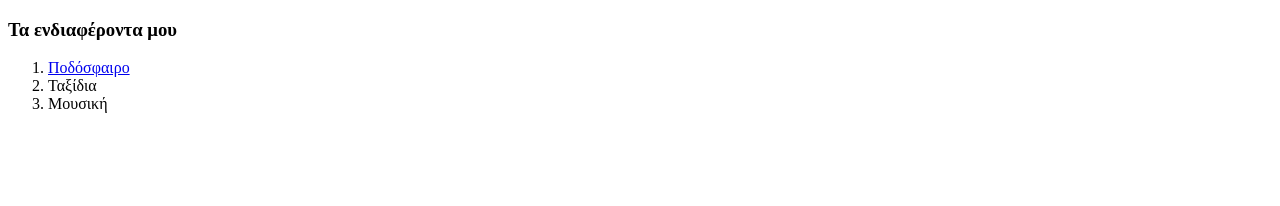
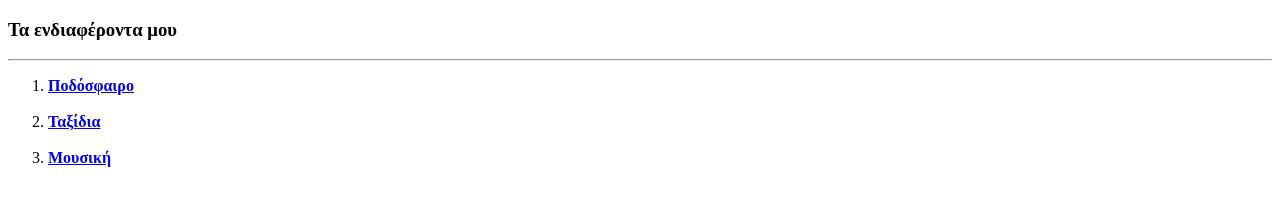
Before and after one commit to ChrisRag/CV, a plain HTML site: page Hobbies.html in a window 1280 px wide. Drawn offline with Linux system fonts and the light colour scheme.

Commit message:
Update Hobbies.html

```diff
--- a/Hobbies.html
+++ b/Hobbies.html
@@ -6,11 +6,15 @@
   </head>
   <body>
     <h3>Τα ενδιαφέροντα μου</h3>
+    <hr>
     <ol type>
-      <li><a href="https://www.youtube.com/watch?v=jUiDuOnOf8c">Ποδόσφαιρο</a>
-      <li>Ταξίδια</li>
-      <li>Μουσική</li>
+      <li><a href="https://www.youtube.com/watch?v=jUiDuOnOf8c"><strong>Ποδόσφαιρο</strong></a>
+        <br>
+        <br>
+      <li><a href="https://www.youtube.com/watch?v=2X61DHwtVe4"><strong>Ταξίδια</strong></a>
+        <br>
+        <br>
+      <li><a href="https://www.youtube.com/watch?v=xmgqNr6DYY0"><strong>Μουσική</strong></li>
     </ol>
-
   </body>
 </html>
```
